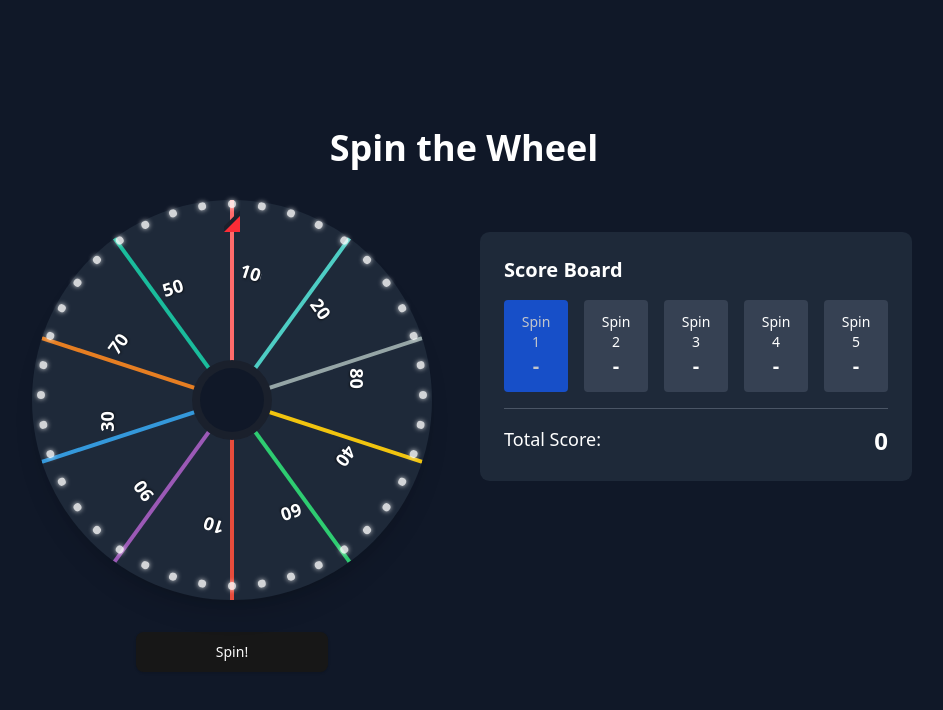
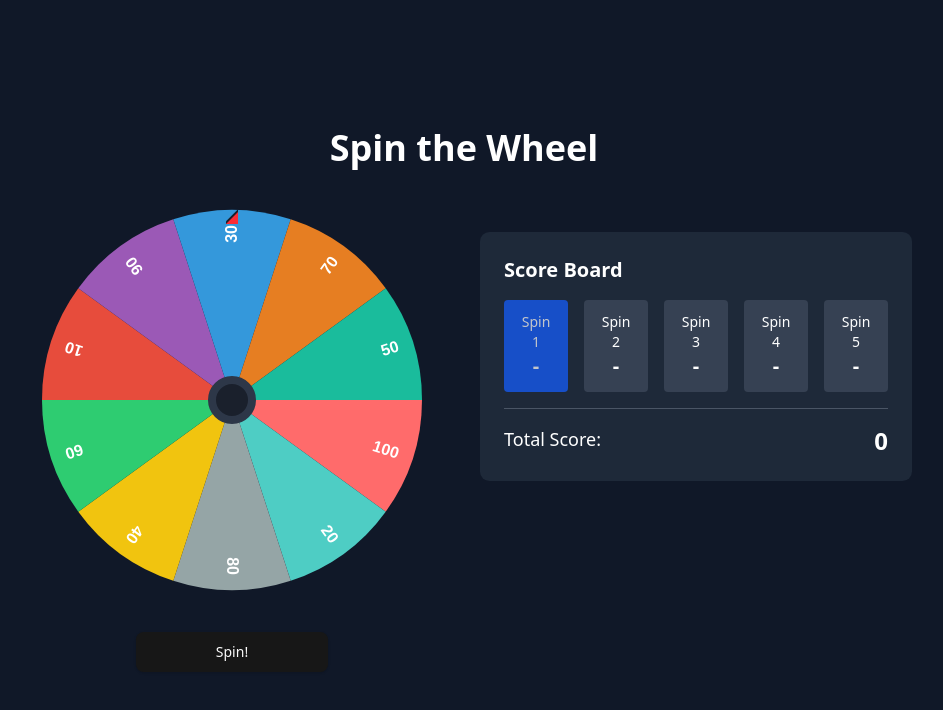
Before and after one commit to GearHead87/spin-wheel-game, a React (Vite) app: page / in a window 1280 px wide. Shown: the top 710 px of the page, without its empty margins (176-1119 px from the left). Built offline with nearby package versions, Linux system fonts and the light colour scheme.

Commit message:
Fix(wheel): fix the wheel not spinning

```diff
--- a/src/components/Wheel2.tsx
+++ b/src/components/Wheel2.tsx
@@ -1,5 +1,7 @@
+import { useEffect, useRef } from 'react';
 import { motion } from 'framer-motion';
 import { SEGMENTS, SPIN_DURATION } from '../wheel-config';
+import tickingSound from "../assets/audio/spin-wheel-sound.mp3";
 
 interface WheelProps {
 	isSpinning: boolean;
@@ -7,20 +9,79 @@ interface WheelProps {
 	rotation: number;
 }
 
+const ticTicSound: HTMLAudioElement | null = typeof window !== 'undefined' ? new Audio(tickingSound) : null;
+
 export function Wheel({ isSpinning, onSpinComplete, rotation }: WheelProps) {
-	const wheelSize = 400;
-	// const center = wheelSize / 2;
+	const wheelSize = 200;
+	const canvasRef = useRef<HTMLCanvasElement>(null);
+	// const [currentSegment, setCurrentSegment] = useState<number | null>(null);
 	const segmentAngle = 360 / SEGMENTS.length;
 
+	useEffect(() => {
+		if (isSpinning && ticTicSound) {
+			ticTicSound.currentTime = 0;
+			ticTicSound.play();
+		} else if (ticTicSound) {
+			ticTicSound.pause();
+			ticTicSound.currentTime = 0;
+		}
+	}, [isSpinning]);
+
+	useEffect(() => {
+		const canvas = canvasRef.current;
+		if (!canvas) return;
+
+		const ctx = canvas.getContext('2d');
+		if (!ctx) return;
+
+		// Clear canvas
+		ctx.clearRect(0, 0, wheelSize * 2, wheelSize * 2);
+
+		// Draw wheel segments
+		SEGMENTS.forEach((segment, index) => {
+			const startAngle = (index * segmentAngle * Math.PI) / 180;
+			const endAngle = ((index + 1) * segmentAngle * Math.PI) / 180;
+
+			ctx.beginPath();
+			ctx.moveTo(wheelSize, wheelSize);
+			ctx.arc(wheelSize, wheelSize, wheelSize - 10, startAngle, endAngle);
+			ctx.closePath();
+
+			// Fill segment
+			ctx.fillStyle = segment.color;
+			ctx.fill();
+
+			// Add segment value
+			ctx.save();
+			ctx.translate(wheelSize, wheelSize);
+			ctx.rotate(startAngle + segmentAngle * Math.PI / 360);
+			ctx.textAlign = 'right';
+			ctx.fillStyle = 'white';
+			ctx.font = 'bold 16px Arial';
+			ctx.fillText(segment.value.toString(), wheelSize - 25, 5);
+			ctx.restore();
+		});
+
+		// Draw center circle
+		ctx.beginPath();
+		ctx.arc(wheelSize, wheelSize, 20, 0, Math.PI * 2);
+		ctx.fillStyle = '#1a202c';
+		ctx.fill();
+		ctx.strokeStyle = '#2d3748';
+		ctx.lineWidth = 8;
+		ctx.stroke();
+
+	}, [wheelSize, segmentAngle]);
+
 	return (
-		<div className="relative" style={{ width: wheelSize, height: wheelSize }}>
+		<div className="relative" style={{ width: wheelSize * 2, height: wheelSize * 2 }}>
 			{/* Pointer */}
-			<div className="absolute left-1/2 top-0 z-10 h-8 w-4 -translate-x-1/2 transform">
+			<div className="absolute left-1/2 top-0 z-10 h-6 w-3 -translate-x-1/2 transform">
 				<div className="h-full w-full overflow-hidden">
 					<div
-						className="h-8 w-8 origin-bottom-left rotate-45 transform bg-red-500"
+						className="h-6 w-6 origin-bottom-left rotate-45 transform bg-red-500"
 						style={{
-							boxShadow: '0 0 0 4px #1a202c',
+							boxShadow: '0 0 0 2px #1a202c',
 						}}
 					/>
 				</div>
@@ -28,7 +89,7 @@ export function Wheel({ isSpinning, onSpinComplete, rotation }: WheelProps) {
 
 			{/* Wheel */}
 			<motion.div
-				className="relative h-full w-full rounded-full bg-gray-800 shadow-xl"
+				className="relative h-full w-full"
 				animate={{
 					rotate: rotation
 				}}
@@ -46,58 +107,22 @@ export function Wheel({ isSpinning, onSpinComplete, rotation }: WheelProps) {
 					}
 				}}
 			>
-				{SEGMENTS.map((segment, index) => {
-					const angle = index * segmentAngle;
-					return (
-						<div
-							key={index}
-							className="absolute left-1/2 top-1/2 -translate-x-1/2 -translate-y-1/2 origin-center"
-							style={{
-								width: `${wheelSize}px`,
-								height: `${wheelSize}px`,
-								transform: `rotate(${angle}deg)`,
-							}}
-						>
-							<div
-								className="absolute top-0 left-1/2 h-1/2 w-1 -translate-x-1/2 origin-bottom"
-								style={{
-									backgroundColor: segment.color,
-									clipPath: `polygon(
-                    -50px 0,
-                    50px 0,
-                    0 ${wheelSize / 2}px
-                  )`,
-								}}
-							>
-								<span
-									className="absolute left-[10px] top-[30%] transform text-lg z-10 font-bold text-white"
-									style={{
-										textShadow: '1px 1px 2px rgba(0,0,0,0.5)',
-										transform: `rotate(${0 + segmentAngle / 2}deg)`,
-									}}
-								>
-									{segment.value}
-								</span>
-							</div>
-						</div>
-					);
-				})}
-
-				{/* Center circle */}
-				<div
-					className="absolute left-1/2 top-1/2 h-16 w-16 -translate-x-1/2 -translate-y-1/2 transform rounded-full bg-gray-900"
-					style={{ boxShadow: '0 0 0 8px #1a202c' }}
+				<canvas
+					ref={canvasRef}
+					width={wheelSize * 2}
+					height={wheelSize * 2}
+					className="rounded-full"
 				/>
 
 				{/* LED lights effect */}
-				<div className="absolute inset-0 rounded-full">
+				{/* <div className="absolute inset-0 rounded-full">
 					{Array.from({ length: 40 }).map((_, i) => (
 						<div
 							key={i}
-							className="absolute left-1/2 h-2 w-2 -translate-x-1/2 transform"
+							className="absolute left-1/2 h-1.5 w-1.5 -translate-x-1/2 transform"
 							style={{
 								rotate: `${i * 9}deg`,
-								transformOrigin: '50% 195px',
+								transformOrigin: '50% 98px',
 							}}
 						>
 							<div
@@ -106,12 +131,12 @@ export function Wheel({ isSpinning, onSpinComplete, rotation }: WheelProps) {
 								}`}
 								style={{
 									backgroundColor: 'rgba(255, 255, 255, 0.8)',
-									boxShadow: '0 0 5px rgba(255, 255, 255, 0.8)',
+									boxShadow: '0 0 3px rgba(255, 255, 255, 0.8)',
 								}}
 							/>
 						</div>
 					))}
-				</div>
+				</div> */}
 			</motion.div>
 		</div>
 	);
```
Also changed, not shown: src/assets/images/spinning-wheel.png (added), 1 other file (tests, documents, lock files or other folders).
